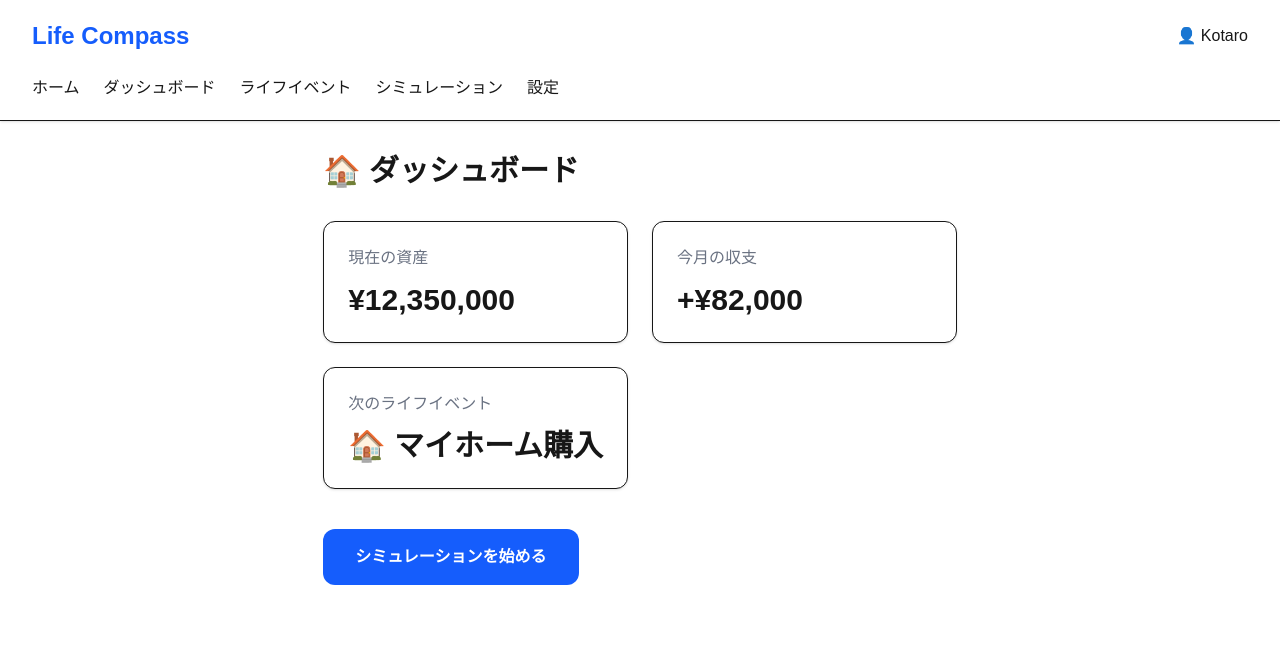
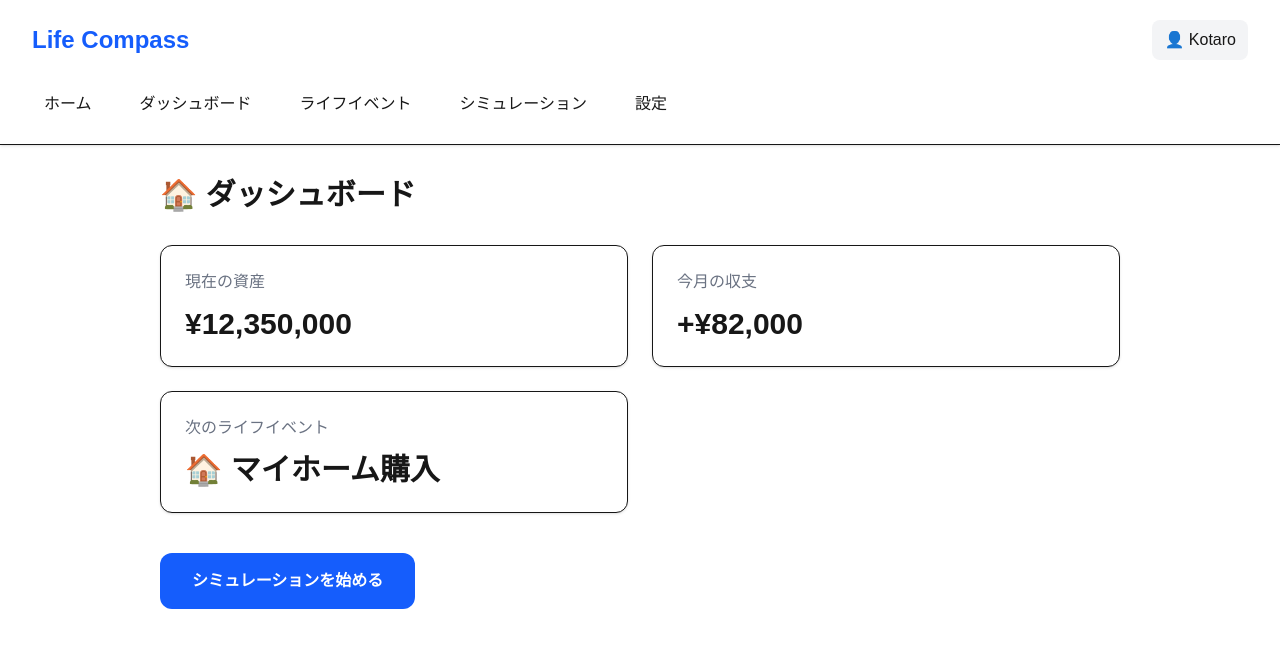
Before and after one commit to kotaro-code/life-compass, a Next.js app in the folder web/: page / in a window 1280 px wide. Shown: the top 648 px of the page. Built offline with nearby package versions, Linux system fonts and the light colour scheme.

Commit message:
refactor: 共通レイアウトを追加

```diff
--- a/web/app/layout.tsx
+++ b/web/app/layout.tsx
@@ -1,6 +1,7 @@
 import type { Metadata } from "next";
 import { Geist, Geist_Mono } from "next/font/google";
 import "./globals.css";
+import Header from "@/components/Header";
 
 const geistSans = Geist({
   variable: "--font-geist-sans",
@@ -27,7 +28,9 @@ export default function RootLayout({
       lang="en"
       className={`${geistSans.variable} ${geistMono.variable} h-full antialiased`}
     >
-      <body className="min-h-full flex flex-col">{children}</body>
+      <body className="bg-gray-100">
+        <Header />{children}
+      </body>
     </html>
   );
 }
--- a/web/app/page.tsx
+++ b/web/app/page.tsx
@@ -1,12 +1,9 @@
-import Header from "@/components/Header";
 import DashboardCard from "@/components/DashboardCard";
 import PrimaryButton from "@/components/PrimaryButton";
 
 export default function Home() {
   return (
     <>
-      <Header />
-
       <main className="mx-auto max-w-5xl p-8">
 
         <h2 className="mb-8 text-3xl font-bold">
--- a/web/components/Header.tsx
+++ b/web/components/Header.tsx
@@ -10,9 +10,9 @@ export default function Header() {
           Life Compass
         </h1>
 
-        <div>
+        <button className="rounded-lg bg-gray-100 px-3 py-2 hover:bg-gray-200">
           👤 Kotaro
-        </div>
+        </button>
 
       </div>
 
--- a/web/components/Navigation.tsx
+++ b/web/components/Navigation.tsx
@@ -4,23 +4,23 @@ export default function Navigation() {
   return (
     <nav className="mt-6 flex gap-6">
 
-      <Link href="/">
+      <Link href="/" className="rounded-lg px-3 py-2 hover:bg-blue-100">
         ホーム
       </Link>
 
-      <Link href="/dashboard">
+      <Link href="/dashboard" className="rounded-lg px-3 py-2 hover:bg-blue-100">
         ダッシュボード
       </Link>
 
-      <Link href="/events">
+      <Link href="/events" className="rounded-lg px-3 py-2 hover:bg-blue-100">
         ライフイベント
       </Link>
 
-      <Link href="/simulation">
+      <Link href="/simulation" className="rounded-lg px-3 py-2 hover:bg-blue-100">
         シミュレーション
       </Link>
 
-      <Link href="/settings">
+      <Link href="/settings" className="rounded-lg px-3 py-2 hover:bg-blue-100">
         設定
       </Link>
 
```
